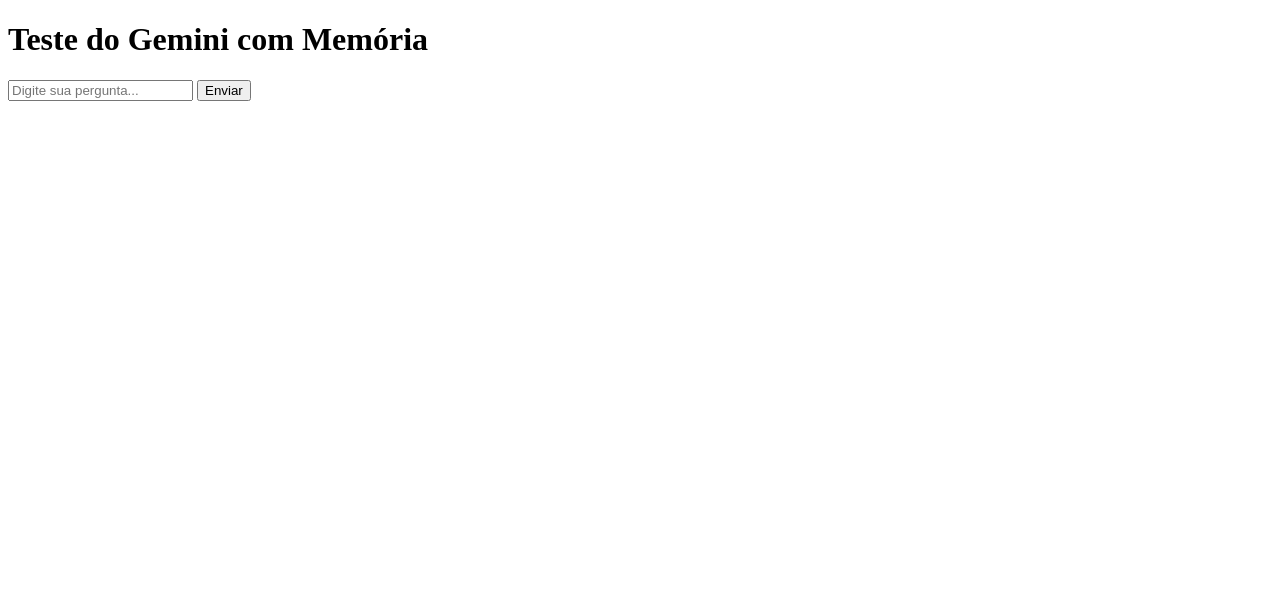
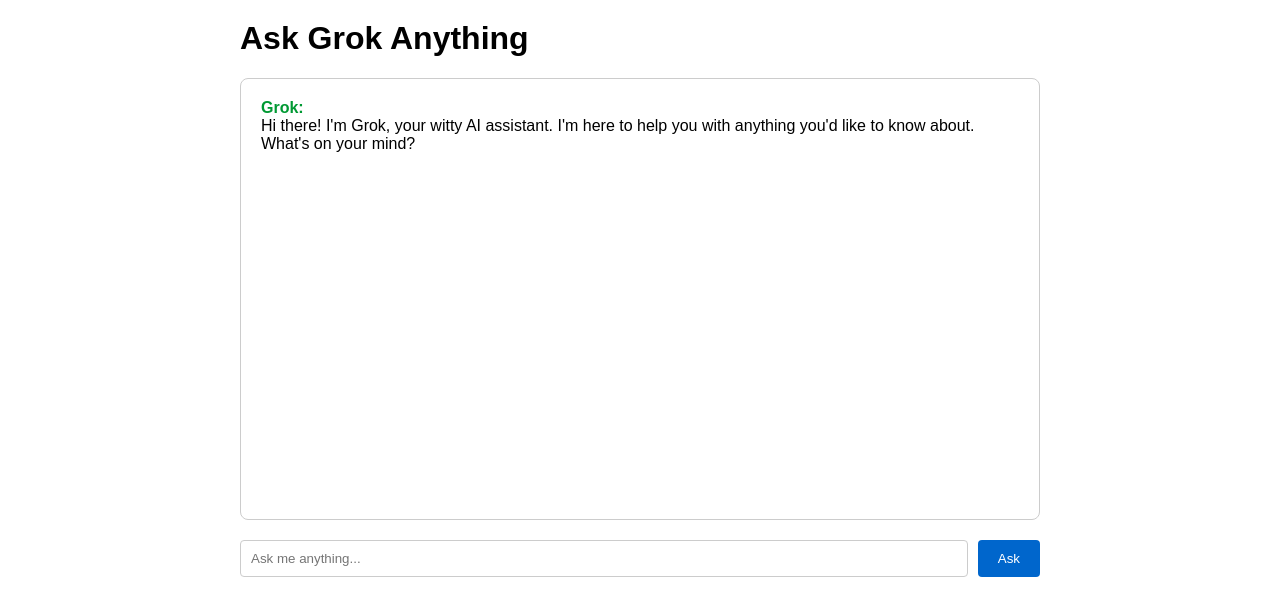
Before and after one commit to jud2024/Braza-AI, a plain HTML site: page brazaai.html in a window 1280 px wide. Drawn offline with Linux system fonts and the light colour scheme.

Commit message:
Update brazaai.html

```diff
--- a/brazaai.html
+++ b/brazaai.html
@@ -1,45 +1,75 @@
-<!DOCTYPE html>
 <html>
-<head>
-  <title>Gemini AI com Memória</title>
-</head>
 <body>
-  <h1>Teste do Gemini com Memória</h1>
-  <input type="text" id="inputText" placeholder="Digite sua pergunta..." />
-  <button onclick="chamarGemini()">Enviar</button>
-  <pre id="resposta"></pre>
+    <div style="max-width: 800px; margin: 20px auto; font-family: Arial, sans-serif;">
+        <h1>Ask Grok Anything</h1>
+        <div id="chat-container" style="margin: 20px 0;">
+            <div id="messages" style="height: 400px; border: 1px solid #ccc; overflow-y: auto; padding: 20px; margin-bottom: 20px; border-radius: 8px;"></div>
+            <div style="display: flex; gap: 10px;">
+                <input type="text" id="user-input"
+                    style="flex-grow: 1; padding: 10px; border: 1px solid #ccc; border-radius: 4px;"
+                    placeholder="Ask me anything...">
+                <button onclick="askQuestion()"
+                    style="padding: 10px 20px; background: #0066cc; color: white; border: none; border-radius: 4px; cursor: pointer;">
+                    Ask
+                </button>
+            </div>
+        </div>
+    </div>
 
-  <script>
-    const historico = [];
+    <script src="https://js.puter.com/v2/"></script>
+    <script>
+        const messagesDiv = document.getElementById('messages');
+        const userInput = document.getElementById('user-input');
 
-    async function chamarGemini() {
-      const input = document.getElementById('inputText').value;
-      const respostaDiv = document.getElementById('resposta');
-      respostaDiv.textContent = 'Carregando...';
+        async function askQuestion() {
+            const question = userInput.value;
+            if (!question) return;
 
-      // Adiciona a nova entrada do usuário ao histórico
-      historico.push({ role: 'user', text: input });
+            // Add user question
+            messagesDiv.innerHTML += `
+                <div style="margin-bottom: 15px;">
+                    <strong style="color: #0066cc;">You:</strong><br>
+                    ${question}
+                </div>
+            `;
+            userInput.value = '';
+            messagesDiv.scrollTop = messagesDiv.scrollHeight;
 
-      const contents = historico.map(mensagem => ({
-        parts: [{ text: mensagem.text }]
-      }));
+            // Add Grok's response container
+            messagesDiv.innerHTML += `
+                <div style="margin-bottom: 15px;">
+                    <strong style="color: #009933;">Grok:</strong><br>
+                    <span id="grok-response"></span>
+                </div>
+            `;
+            const responseSpan = document.getElementById('grok-response');
 
-      const response = await fetch("https://generativelanguage.googleapis.com/v1beta/models/gemini-2.0-flash:generateContent?key=AIzaSyDh-Xemw0S2EInqFBnj-FO2ySWT1XSuY28", {
-        method: "POST",
-        headers: {
-          "Content-Type": "application/json"
-        },
-        body: JSON.stringify({ contents })
-      });
+            // Get streaming response from Grok
+            const response = await puter.ai.chat(question, {
+                model: 'openrouter:x-ai/grok-2-1212',
+                stream: true
+            });
 
-      const data = await response.json();
-      const resposta = data.candidates?.[0]?.content?.parts?.[0]?.text || "Erro ao gerar resposta.";
+            for await (const part of response) {
+                responseSpan.innerHTML += part.text;
+                messagesDiv.scrollTop = messagesDiv.scrollHeight;
+            }
+        }
 
-      // Adiciona a resposta da IA ao histórico
-      historico.push({ role: 'model', text: resposta });
+        // Allow sending message with Enter key
+        userInput.addEventListener('keypress', (e) => {
+            if (e.key === 'Enter') askQuestion();
+        });
 
-      respostaDiv.textContent = resposta;
-    }
-  </script>
+        // Add initial greeting
+        window.onload = () => {
+            messagesDiv.innerHTML = `
+                <div style="margin-bottom: 15px;">
+                    <strong style="color: #009933;">Grok:</strong><br>
+                    Hi there! I'm Grok, your witty AI assistant. I'm here to help you with anything you'd like to know about. What's on your mind?
+                </div>
+            `;
+        };
+    </script>
 </body>
 </html>
```
